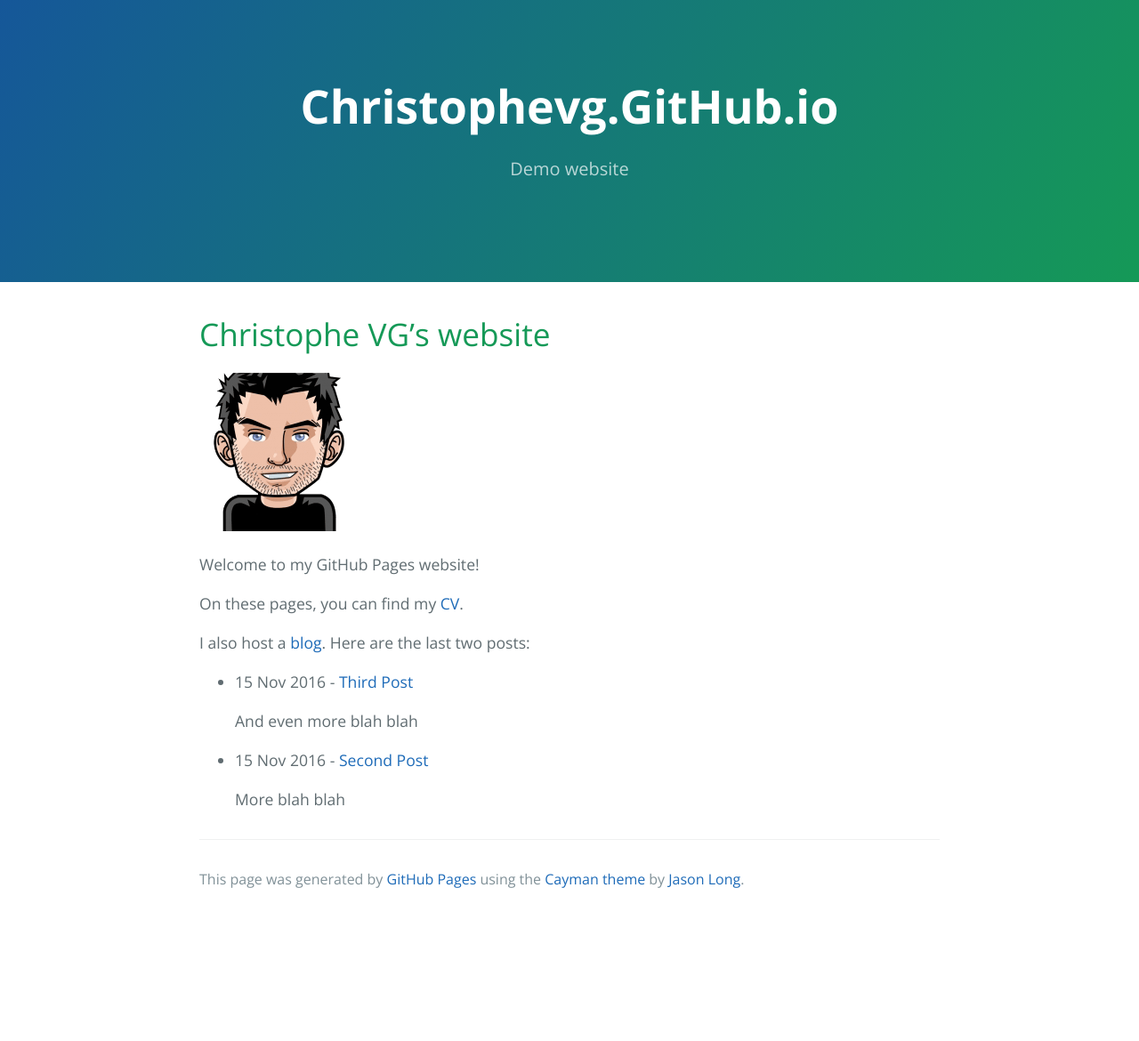
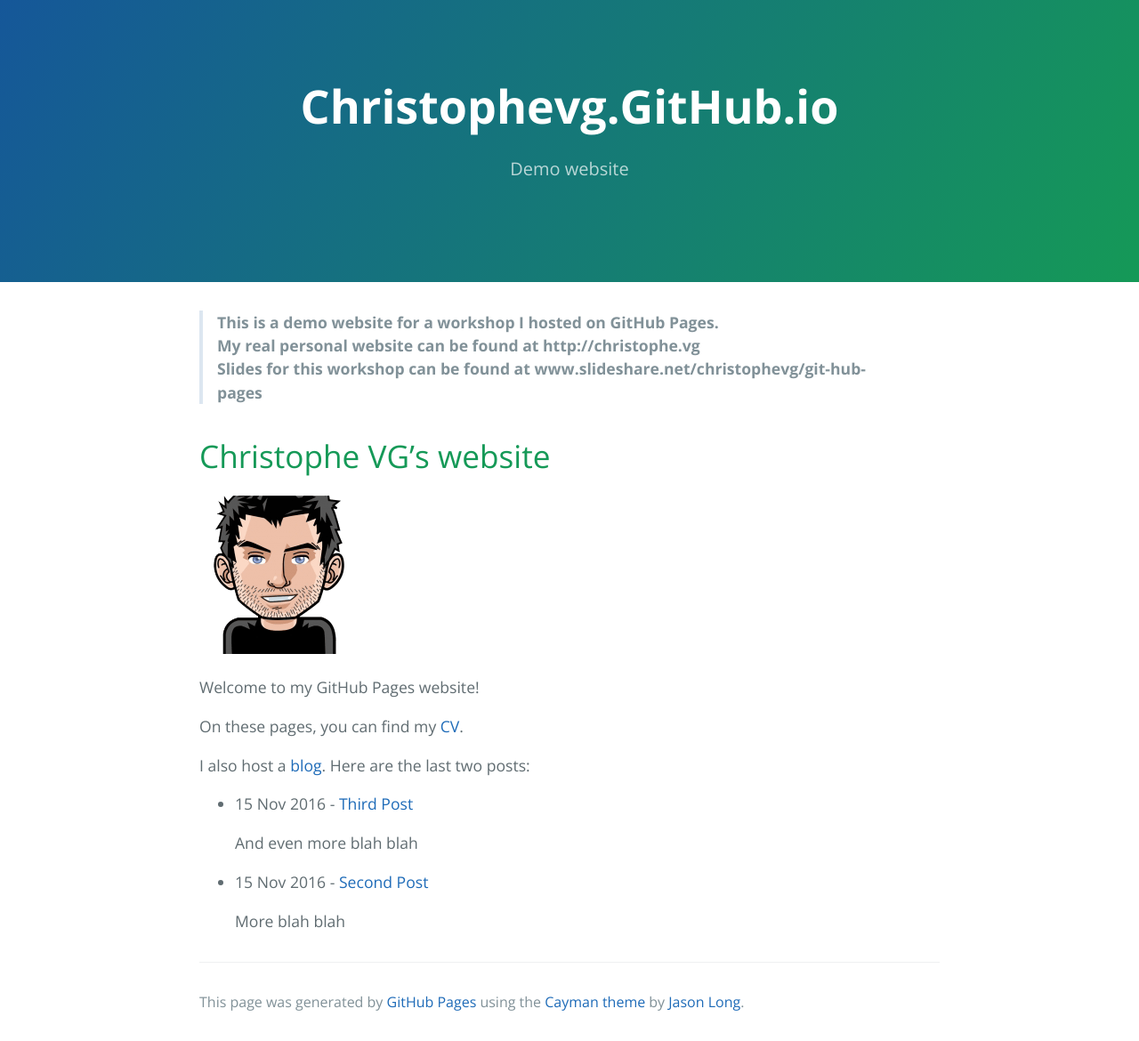
Before and after one commit to christophevg/christophevg.github.io, a Jekyll site: the page built from index.md, in a window 1280 px wide. Shown: the whole page at 89% size. Built offline with Jekyll 4.4.1, drawn with Linux system fonts in a browser that asks for light colours; before the commit the page ends 1032 px from its top, so only the background shows below that.

Commit message:
added note pointing to my actual website

```diff
--- a/index.md
+++ b/index.md
@@ -1,6 +1,12 @@
 ---
 layout: site
 ---
+
+
+> **This is a demo website for a workshop I hosted on GitHub Pages.
+> My real personal website can be found at http://christophe.vg
+> Slides for this workshop can be found at www.slideshare.net/christophevg/git-hub-pages**
+
 # Christophe VG's website
 
 ![This is me](images/avatar-80px.png)
```
